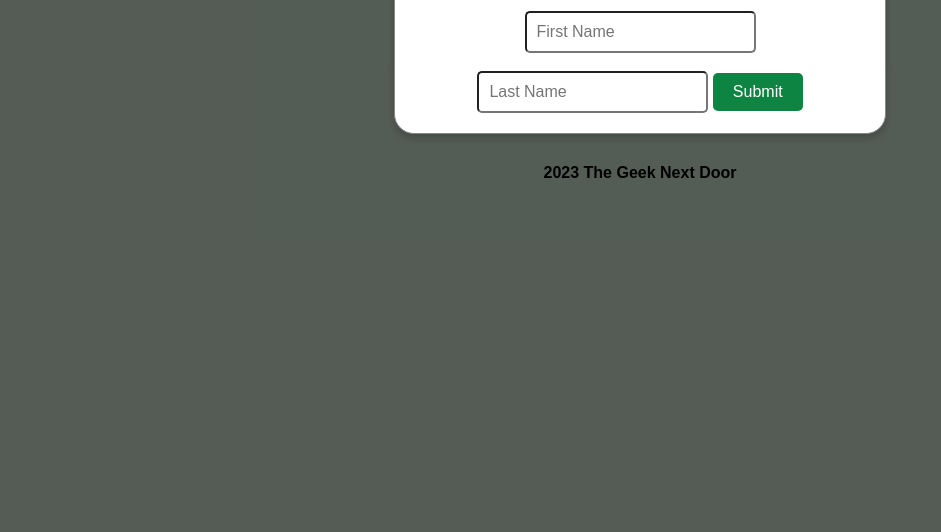
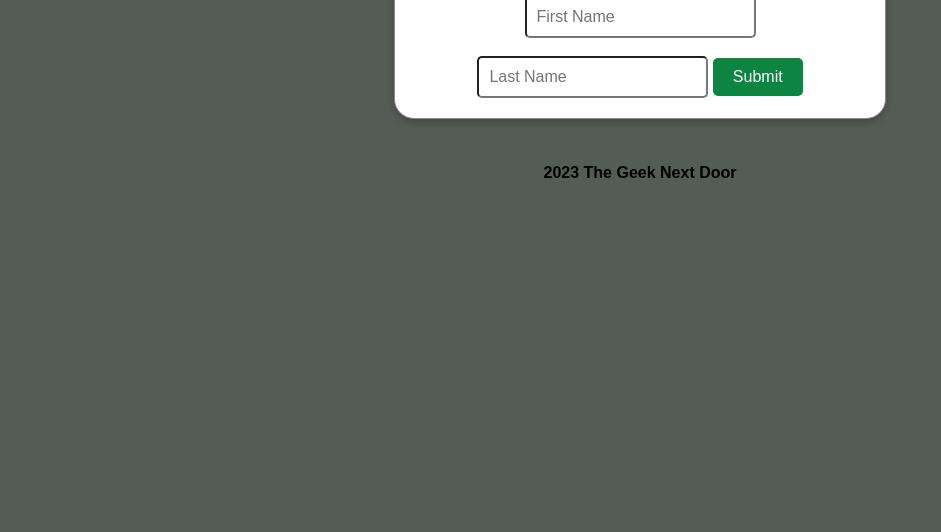
Before and after one commit to djlarj/ExamDemo, a plain HTML site: page module1.html in a window 1280 px wide. Shown: the part 268-800 px from the top of the page, without its empty margins (0-941 px from the left). Drawn offline with nearby package versions, Linux system fonts and the light colour scheme.

Commit message:
fixed modal margin-top

```diff
--- a/css/modules.css
+++ b/css/modules.css
@@ -19,7 +19,7 @@ body {
 
 .modal-content {
     background-color: #fff;
-    margin: 190px auto;
+    margin: 175px auto;
     padding: 20px;
     border: 1px solid #888;
     width: 450px; /* Adjust the width as needed */
```
